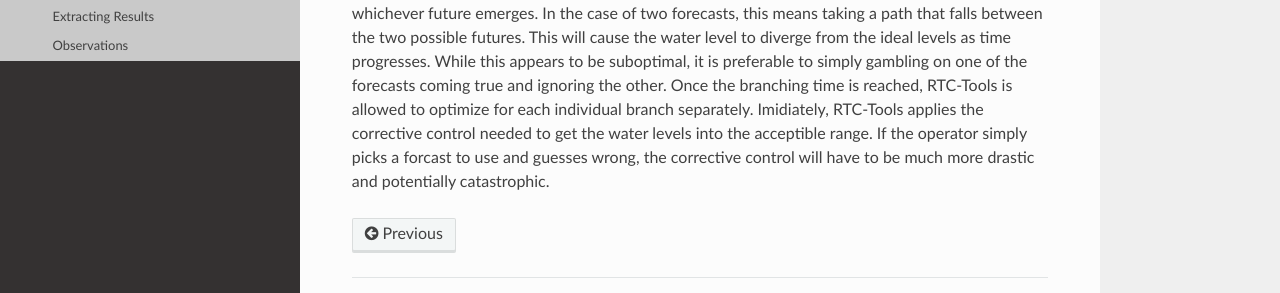
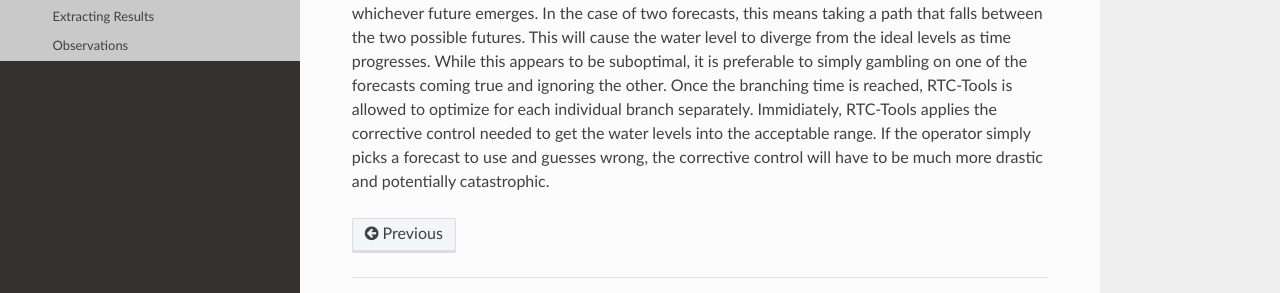
Before and after one commit to vdwees/rtc-tools, a Sphinx documentation site: the page built from doc/examples/ensemble.rst, in a window 1280 px wide and 900 px high, scrolled down 5438 px. Shown: the part 517-810 px from the top of the window. Built offline with Sphinx 7.4.7 and the Read the Docs theme 2.0.0, drawn with Linux system fonts in a browser that asks for light colours; some of the changed text lies outside the part shown.

Commit message:
fix ensemble discussion typos

```diff
--- a/doc/examples/ensemble.rst
+++ b/doc/examples/ensemble.rst
@@ -268,8 +268,8 @@ between the two possible futures. This will cause the water level to diverge
 from the ideal levels as time progresses. While this appears to be suboptimal,
 it is preferable to simply gambling on one of the forecasts coming true and
 ignoring the other. Once the branching time is reached, RTC-Tools is allowed
-to optimize for each individual branch separately. Imidiately, RTC-Tools
+to optimize for each individual branch separately. Immidiately, RTC-Tools
 applies the corrective control needed to get the water levels into the
-acceptible range. If the operator simply picks a forcast to use and guesses
+acceptable range. If the operator simply picks a forecast to use and guesses
 wrong, the corrective control will have to be much more drastic and
 potentially catastrophic.
```
